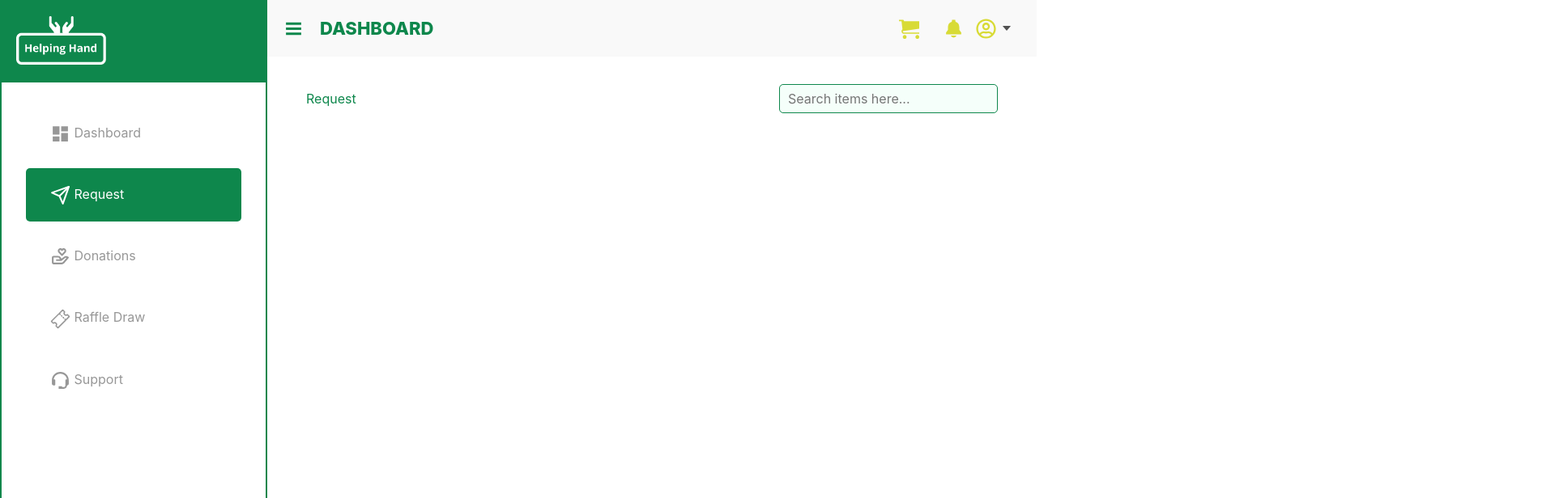
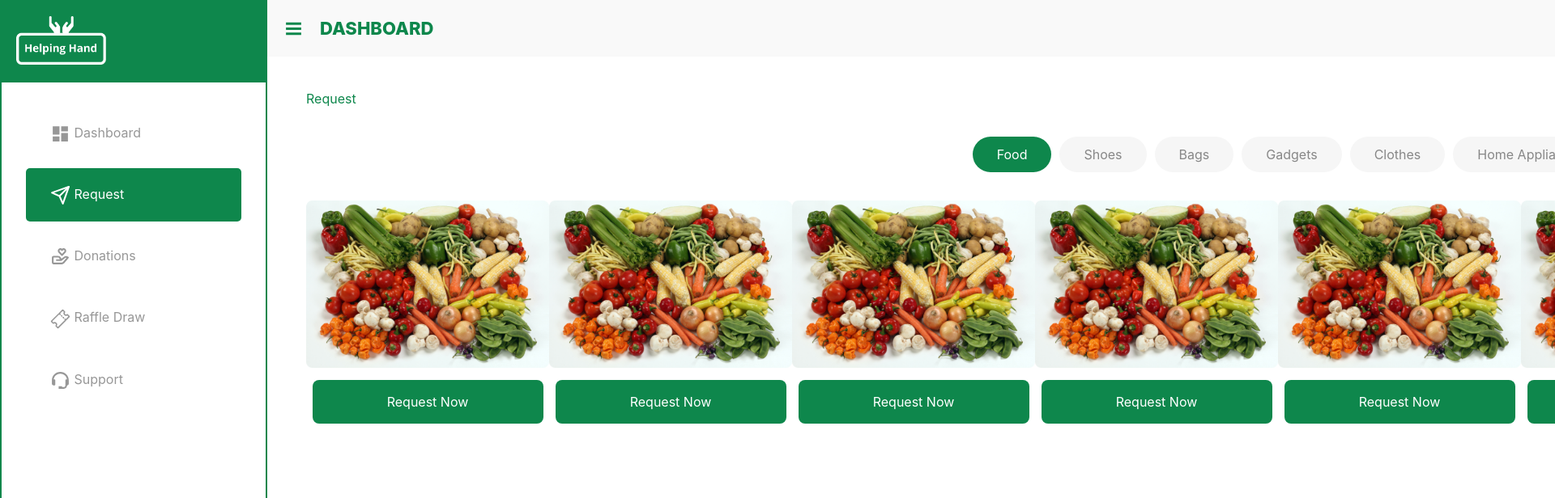
Before and after one commit to nelsonogueh/helping-hand-DSFE, a React (Create React App) app: page /request in a window 1280 px wide. Shown: the top 616 px of the page at 81% size, 1920 px wide, since content can reach past the window. Built offline with nearby package versions, Linux system fonts and the light colour scheme.

Commit message:
Request page in progress

```diff
--- a/src/components/signed-in/Request/Request.css
+++ b/src/components/signed-in/Request/Request.css
@@ -28,6 +28,49 @@
   padding: 5px 10px;
 }
 
+.request-filter-buttons-container {
+  display: inline;
+  list-style-type: none;
+}
+.request-filter-button {
+  padding: 10px 30px;
+  background: #f6f6f6;
+  color: #878787;
+  border-radius: 50px;
+  margin: 5px;
+  box-sizing: border-box;
+}
+.request-filter-button:hover {
+  background: #0e874c;
+  color: #fff;
+  cursor: pointer;
+}
+.request-filter-button-active {
+  background: #0e874c;
+  color: #fff;
+  cursor: pointer;
+}
+.request-now-btn {
+  padding: 15px 30px;
+  background: #0e874c;
+  color: #fff;
+  border-radius: 8px;
+  border: none;
+  margin: 5px;
+  box-sizing: border-box;
+  width: 100%;
+  margin: 5px 5px 20px 5px;
+}
+
+.request-listing-img {
+  max-width: 310px;
+  margin-bottom: 10px;
+}
+.request-category-container {
+  margin-top: 30px;
+  text-align: center;
+}
+
 /* RESPONSIVE - TABLET - PC  */
 @media (min-width: 641px) {
   .content-main-container {
@@ -41,4 +84,58 @@
     flex-shrink: 0;
     padding: 12px 0px;
   }
+
+  .request-filter-buttons-container {
+    display: flex;
+    list-style-type: none;
+    justify-content: center;
+  }
+  .request-filter-button {
+    padding: 10px 30px;
+    background: #f6f6f6;
+    color: #878787;
+    border-radius: 50px;
+    margin: 5px;
+    width: fit-content;
+  }
+  .request-filter-button:hover {
+    background: #0e874c;
+    color: #fff;
+    cursor: pointer;
+  }
+  .request-filter-button-active {
+    background: #0e874c;
+    color: #fff;
+    cursor: pointer;
+  }
+  .request-listing-item {
+    max-width: 300px;
+    overflow: hidden;
+  }
+  .request-listing-img {
+    width: 100%;
+    margin-bottom: 10px;
+  }
+  .request-now-btn {
+    padding: 15px 30px;
+    background: #0e874c;
+    color: #fff;
+    border-radius: 8px;
+    border: none;
+    margin: 5px 5px 20px 5px;
+    box-sizing: border-box;
+    width: 95%;
+  }
+  .request-now-btn:hover {
+    background: #0d683c;
+    transition: 0.2s ease-in-out;
+  }
+  .request-category-container {
+    display: flex;
+    flex-wrap: wrap;
+    height: max-content;
+    flex-shrink: 0;
+    flex-grow: 1;
+    width: 100%;
+  }
 }
--- a/src/components/signed-in/Request/Request.js
+++ b/src/components/signed-in/Request/Request.js
@@ -4,6 +4,7 @@ import { Navbar, Container, Nav, Row, Col } from 'react-bootstrap'
 import './Request.css'
 import food from '../../../assets/img/food-img.jpg'
 import clothes from '../../../assets/img/clothes-img.jpg'
+import veges from '../../../assets/img/veges.png'
 
 const Request = (props) => {
   return (
@@ -24,7 +25,82 @@ const Request = (props) => {
                   />
                 </div>
               </div>
-              <div className="request-category-container"></div>
+              <ul className="request-filter-buttons-container">
+                <li className="request-filter-button request-filter-button-active">
+                  Food
+                </li>
+                <li className="request-filter-button">Shoes</li>
+                <li className="request-filter-button">Bags</li>
+                <li className="request-filter-button">Gadgets</li>
+                <li className="request-filter-button">Clothes</li>
+                <li className="request-filter-button">Home Appliances</li>
+              </ul>
+              <div className="request-category-container">
+                <article className="request-listing-item">
+                  <div>
+                    <img src={veges} className="request-listing-img" />
+                  </div>
+                  <div>
+                    <button className="request-now-btn">Request Now</button>
+                  </div>
+                </article>
+                <article className="request-listing-item">
+                  <div>
+                    <img src={veges} className="request-listing-img" />
+                  </div>
+                  <div>
+                    <button className="request-now-btn">Request Now</button>
+                  </div>
+                </article>
+                <article className="request-listing-item">
+                  <div>
+                    <img src={veges} className="request-listing-img" />
+                  </div>
+                  <div>
+                    <button className="request-now-btn">Request Now</button>
+                  </div>
+                </article>
+                <article className="request-listing-item">
+                  <div>
+                    <img src={veges} className="request-listing-img" />
+                  </div>
+                  <div>
+                    <button className="request-now-btn">Request Now</button>
+                  </div>
+                </article>
+                <article className="request-listing-item request-item-first-child">
+                  <div>
+                    <img src={veges} className="request-listing-img" />
+                  </div>
+                  <div>
+                    <button className="request-now-btn">Request Now</button>
+                  </div>
+                </article>
+                <article className="request-listing-item">
+                  <div>
+                    <img src={veges} className="request-listing-img" />
+                  </div>
+                  <div>
+                    <button className="request-now-btn">Request Now</button>
+                  </div>
+                </article>
+                <article className="request-listing-item">
+                  <div>
+                    <img src={veges} className="request-listing-img" />
+                  </div>
+                  <div>
+                    <button className="request-now-btn">Request Now</button>
+                  </div>
+                </article>
+                <article className="request-listing-item">
+                  <div>
+                    <img src={veges} className="request-listing-img" />
+                  </div>
+                  <div>
+                    <button className="request-now-btn">Request Now</button>
+                  </div>
+                </article>
+              </div>
             </div>
           </Col>
         </Row>
```
Also changed, not shown: src/assets/img/veges.png (added).
